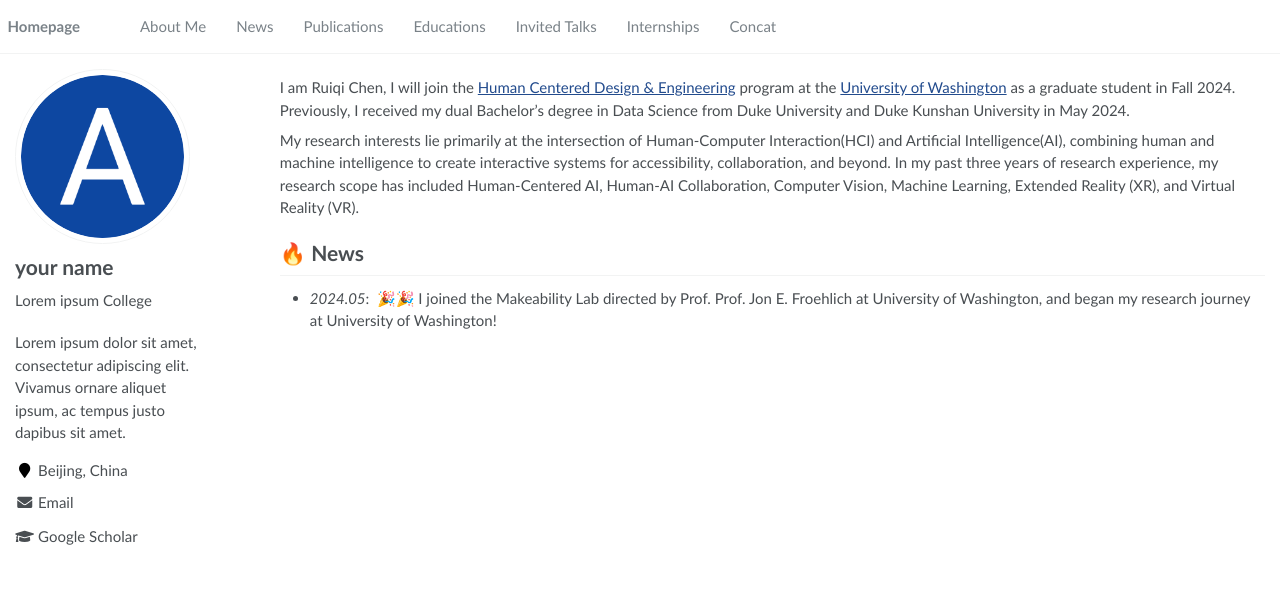
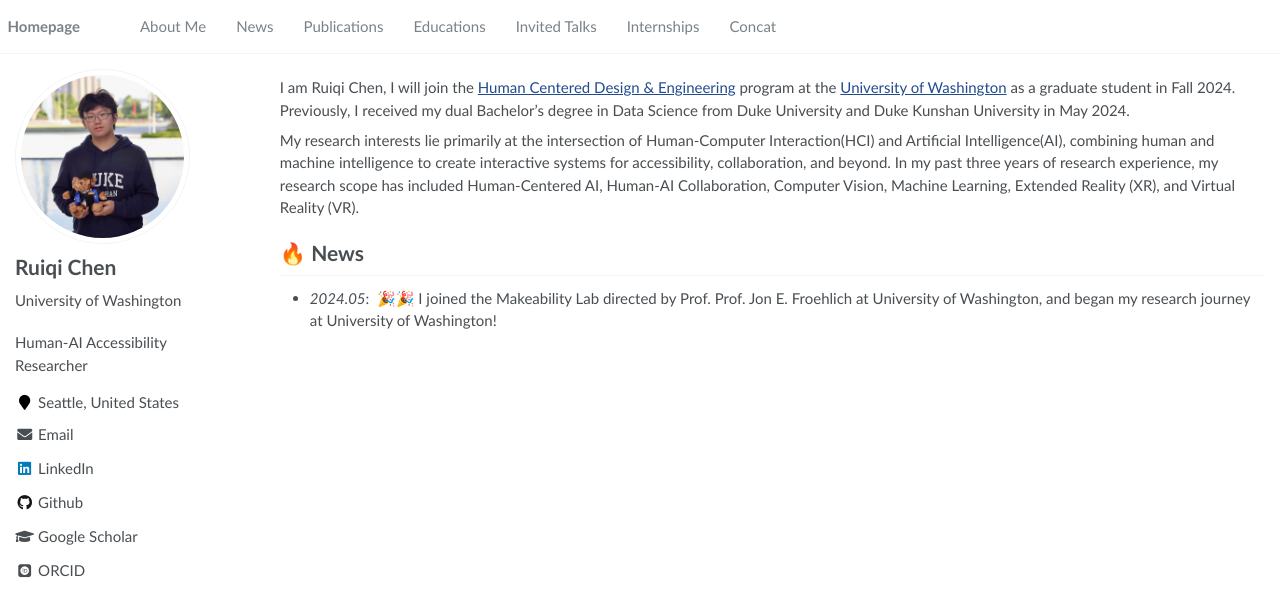
Before and after one commit to Ruiqi-Chen-0216/Ruiqi-Chen-0216.github.io, a Jekyll site: the page built from _pages/home.md, in a window 1280 px wide. Shown: the top 616 px of the page. Built offline with Jekyll 4.4.1, drawn with Linux system fonts in a browser that asks for light colours; some web fonts are replaced.

Commit message:
Update _config.yml

```diff
--- a/_config.yml
+++ b/_config.yml
@@ -6,57 +6,58 @@
 # `jekyll serve`. If you change this file, please restart the server process.
 
 # Site Settings
-title: "Lorem ipsum"
-description: "Lorem ipsum dolor sit amet, consectetur adipiscing elit. Vivamus ornare aliquet ipsum, ac tempus justo dapibus sit amet. "
-repository: "RayeRen/acad-homepage.github.io"
-google_scholar_stats_use_cdn: true
+title                    : "RUIQI CHEN"
+description              : "Human-AI Accessibility Researcher"
+repository               : "ruiqichen1025/ruiqichen1025.github.io"
+google_scholar_stats_use_cdn : true
 
 # google analytics
-google_analytics_id: # get google_analytics_id from https://analytics.google.com/analytics/
+google_analytics_id      :  "https://scholar.google.com/citations?user=AMT9CgsAAAAJ&hl=zh-CN"
 
 # SEO Related
-google_site_verification: # get google_site_verification from https://search.google.com/search-console/about
-bing_site_verification: # get bing_site_verification from https://www.bing.com/webmasters/about
-baidu_site_verification: # get baidu_site_verification from https://ziyuan.baidu.com/login/index?u=/site/index
+google_site_verification :  # get google_site_verification from https://search.google.com/search-console/about
+bing_site_verification   :  # get bing_site_verification from https://www.bing.com/webmasters/about
+baidu_site_verification  :  # get baidu_site_verification from https://ziyuan.baidu.com/login/index?u=/site/index
 
 # Site Author
 author:
-  name: "your name"
-  avatar: "images/android-chrome-512x512.png"
-  bio: "Lorem ipsum College"
-  location: "Beijing, China"
-  employer:
-  pubmed:
-  googlescholar: "https://scholar.google.com/citations?user=YOUR_GOOGLE_SCHOLAR_ID"
-  email: "Lorem@ipsum.com"
-  researchgate: # e.g., "https://www.researchgate.net/profile/yourprofile"
-  uri:
-  bitbucket:
-  codepen:
-  dribbble:
-  flickr:
-  facebook:
-  foursquare:
-  github: # e.g., "github username"
-  google_plus:
-  keybase:
-  instagram:
-  impactstory: # e.g., "https://profiles.impactstory.org/u/xxxx-xxxx-xxxx-xxxx"
-  lastfm:
-  linkedin: # e.g., "linkedin username"
-  dblp: # e.g., "https://dblp.org/pid/xx/xxxx.html"
-  orcid: # e.g., "https://orcid.org/xxxx"
-  pinterest:
-  soundcloud:
-  stackoverflow: # http://stackoverflow.com/users/123456/username
-  steam:
-  tumblr:
-  twitter:
-  vine:
-  weibo:
-  xing:
-  youtube:
-  wikipedia:
+  name             : "Ruiqi Chen"
+  avatar           : "images/ruiqichen.png"
+  bio              : "University of Washington"
+  location         : "Seattle, United States"
+  employer         :
+  pubmed           :
+  googlescholar    : "https://scholar.google.com/citations?user=AMT9CgsAAAAJ&hl=zh-CN"
+  email            : "richard338c@gmail.com"
+  researchgate     :  # e.g., "https://www.researchgate.net/profile/yourprofile"
+  uri              :
+  bitbucket        :
+  codepen          :
+  dribbble         :
+  flickr           :
+  facebook         :
+  foursquare       :
+  github           : "ruiqichen1025" # e.g., "github username"
+  google_plus      :
+  keybase          :
+  instagram        :
+  impactstory      : # e.g., "https://profiles.impactstory.org/u/xxxx-xxxx-xxxx-xxxx"
+  lastfm           :
+  linkedin         : "ruiqi-chen-rc338" # e.g., "linkedin username"
+  dblp             : # e.g., "https://dblp.org/pid/xx/xxxx.html"
+  orcid            : "https://orcid.org/0000-0001-7255-5353" # e.g., "https://orcid.org/xxxx"
+  pinterest        :
+  soundcloud       :
+  stackoverflow    : # http://stackoverflow.com/users/123456/username
+  steam            :
+  tumblr           :
+  twitter          :
+  vine             :
+  weibo            :
+  xing             :
+  youtube          :
+  wikipedia        :
+
 
 # Reading Files
 include:
@@ -96,12 +97,14 @@
 encoding: "utf-8"
 markdown_ext: "markdown,mkdown,mkdn,mkd,md"
 
+
 # Conversion
 markdown: kramdown
 highlighter: rouge
 lsi: false
 excerpt_separator: "\n\n"
 incremental: false
+
 
 # Markdown Processing
 kramdown:
@@ -124,14 +127,17 @@
       layout: default
       author_profile: true
 
+
 # Sass/SCSS
 sass:
   sass_dir: _sass
   style: compressed # http://sass-lang.com/documentation/file.SASS_REFERENCE.html#output_style
 
+
 # Outputting
 permalink: /:categories/:title/
 timezone: Asia/Shanghai # http://en.wikipedia.org/wiki/List_of_tz_database_time_zones
+
 
 # Plugins
 plugins:
@@ -148,6 +154,7 @@
   - jekyll-feed
   - jemoji
 
+
 # HTML Compression
 # - http://jch.penibelst.de/
 compress_html:
```
